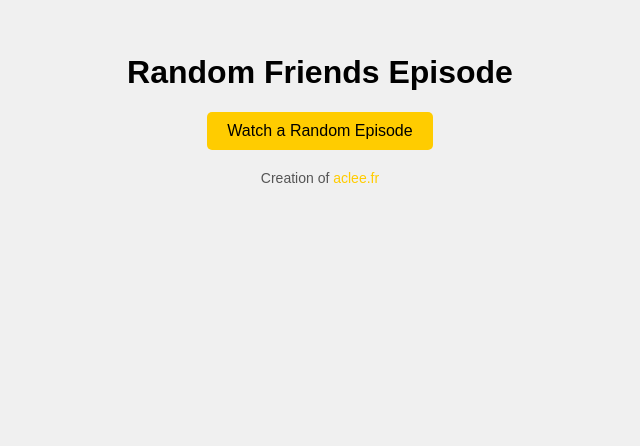
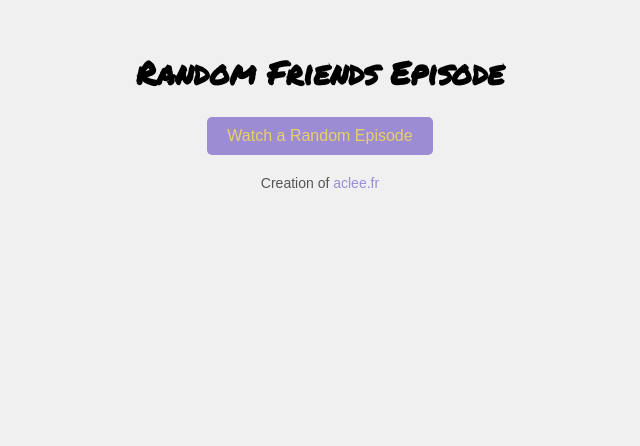
Before and after one commit to acleefr/randomfriendsepisode, a plain HTML site: page index.html in a window 1280 px wide. Shown: the part 284-730 px from the top of the page, without its empty margins (320-960 px from the left). Drawn offline with Linux system fonts and the light colour scheme.

Commit message:
styling 2

```diff
--- a/index.html
+++ b/index.html
@@ -6,10 +6,11 @@
     <title>Random Friends Episode</title>
     <link rel="stylesheet" href="styles.css">
     <link rel="stylesheet" href="https://cdnjs.cloudflare.com/ajax/libs/font-awesome/6.0.0-beta3/css/all.min.css">
+    <link href="https://fonts.googleapis.com/css2?family=Permanent+Marker&display=swap" rel="stylesheet">
 </head>
 <body>
     <div class="container">
-        <h1>Random Friends Episode</h1>
+        <h1 class="title">Random Friends Episode</h1>
         <button id="randomEpisodeBtn">Watch a Random Episode</button>
         <footer>
             <p>Creation of <a href="https://aclee.fr" target="_blank">aclee.fr</a></p>
--- a/styles.css
+++ b/styles.css
@@ -13,11 +13,16 @@ body {
     text-align: center;
 }
 
+.title {
+    font-family: 'Permanent Marker', cursive;
+}
+
 button {
     padding: 10px 20px;
     font-size: 16px;
     cursor: pointer;
-    background-color: #ffcc00;
+    color: #e9cf68;
+    background-color: #9c8cd4;
     border: none;
     border-radius: 5px;
     transition: background-color 0.3s;
@@ -34,7 +39,7 @@ footer {
 }
 
 footer a {
-    color: #ffcc00;
+    color: #9c8cd4;
     text-decoration: none;
 }
 
```
